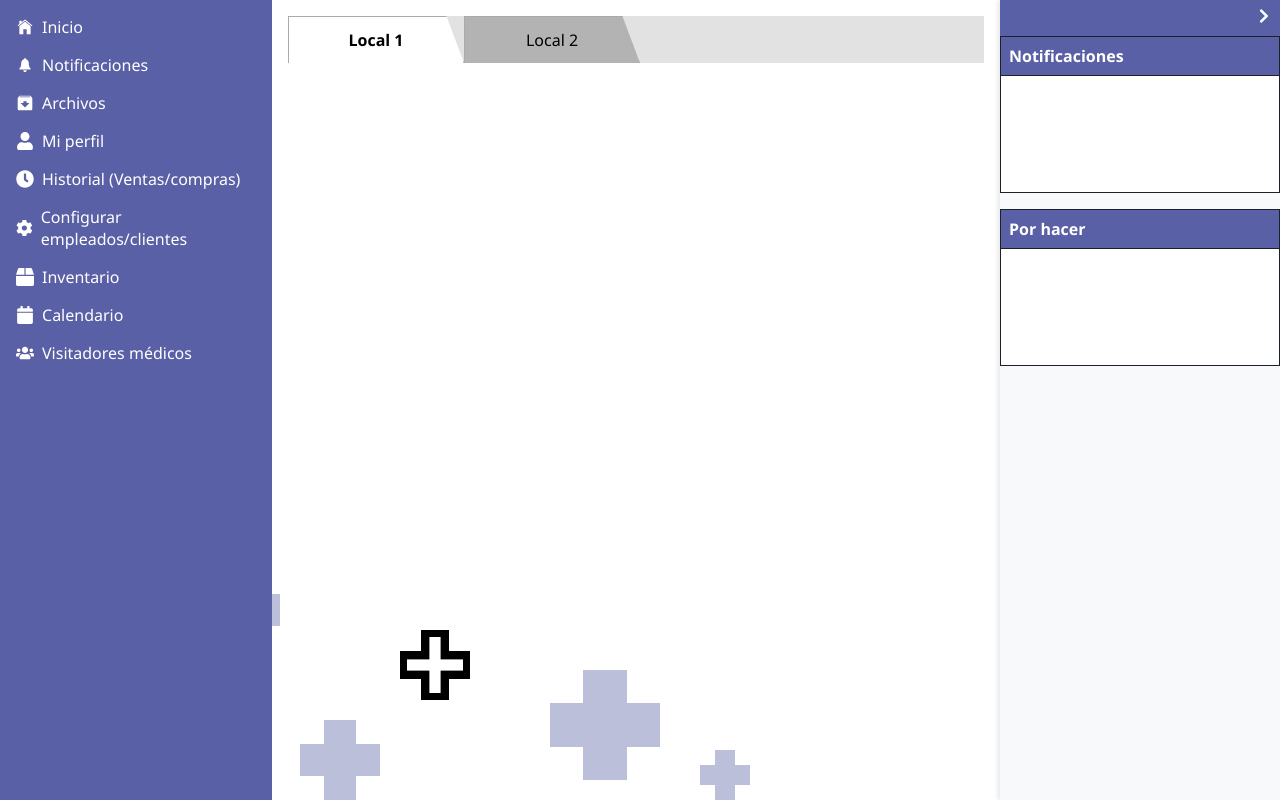
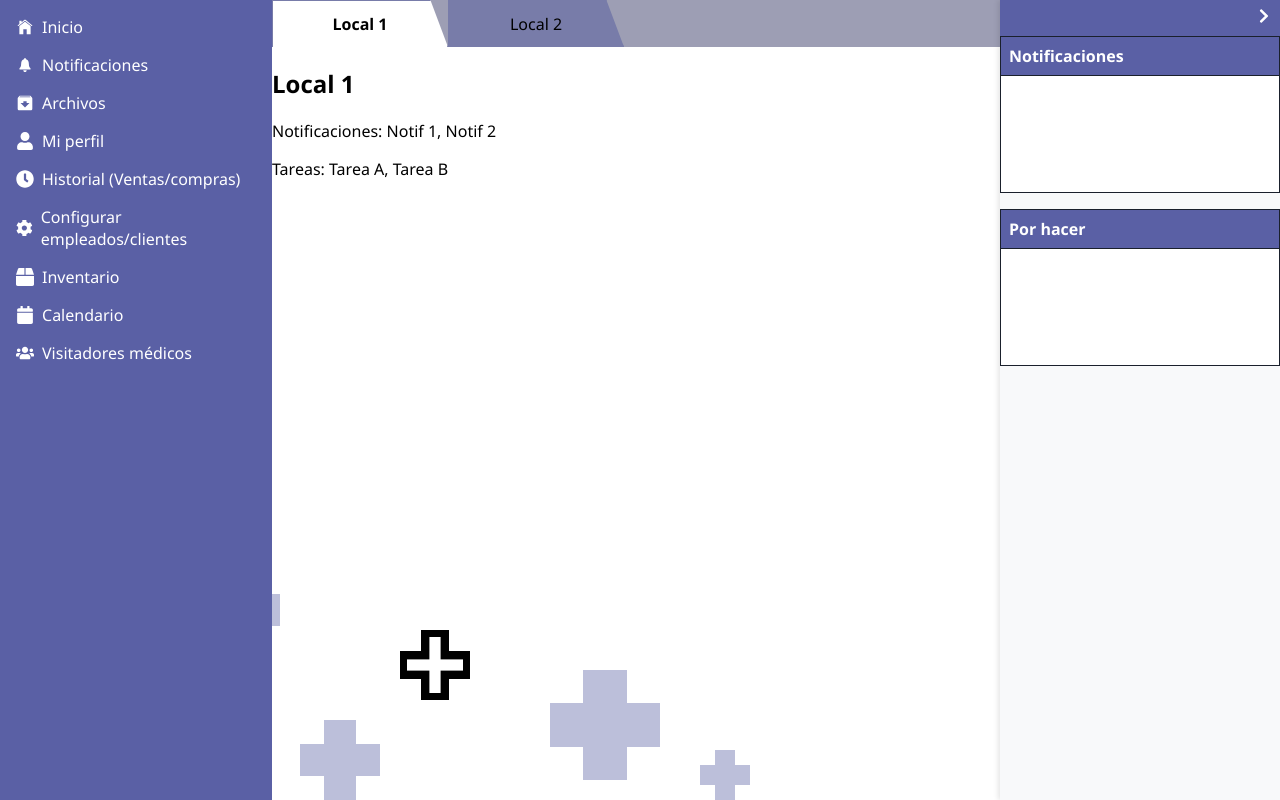
Before and after one commit to DufreyM/ERP-frontend, a React (Vite) app: page /admin in a window 1280 px wide. Built offline with nearby package versions, Linux system fonts and the light colour scheme; the HTML template or start-up script is replaced by a standard one.

Commit message:
fixed local(s) tab section

```diff
--- a/index.html
+++ b/index.html
@@ -2,7 +2,7 @@
 <html>
   <head>
     <meta charset="UTF-8" />
-    <title>Mi App con Vite :D</title>
+    <title>Econofarma</title>
   </head>
   <body>
     <div id="root"></div>
--- a/src/Screens/dashboard/admin/Dashboard.css
+++ /dev/null
@@ -1,25 +0,0 @@
-.panel-container {
-    display: flex;
-    gap: 2rem;
-    justify-content: flex-end;
-    padding: 2rem;
-}
-
-.panel-box {
-    background-color: white;
-    border: 1px solid #ccc;
-    border-radius: 10px;
-    padding: 1rem;
-    width: 300px;
-}
-
-.panel-inner {
-    background-color: #5a60a5;
-    color: white;
-    border-radius: 8px;
-    padding: 1rem;
-}
-
-.panel-inner h3 {
-    margin-top: 0;
-}
--- a/src/Screens/dashboard/admin/Dashboard.jsx
+++ b/src/Screens/dashboard/admin/Dashboard.jsx
@@ -1,11 +1,7 @@
-import { useState } from 'react';
-import TabsLocales from '../../../components/TabsLocales/TabsLocales';
-import './Dashboard.css';
+import { useOutletContext } from 'react-router-dom';
 
 const Dashboard = () => {
-    const [selectedLocal, setSelectedLocal] = useState(0);
-
-    const locales = ['Local 1', 'Local 2'];
+    const { selectedLocal } = useOutletContext();
 
     const dataLocales = [
         {
@@ -24,11 +20,9 @@ const Dashboard = () => {
 
     return (
         <div>
-            <TabsLocales
-                locales={locales}
-                selectedLocal={selectedLocal}
-                onSelect={setSelectedLocal}
-            />
+            <h2>{localActual.nombre}</h2>
+            <p>Notificaciones: {localActual.notificaciones.join(', ')}</p>
+            <p>Tareas: {localActual.tareas.join(', ')}</p>
         </div>
     );
 };
--- a/src/components/TabsLocales/TabsLocales.css
+++ b/src/components/TabsLocales/TabsLocales.css
@@ -1,16 +1,16 @@
 .tabs-container {
-    background-color: #e2e2e2;
+    background-color: #9d9eb4;
     width: 100%;
     padding: 0;
     margin: 0;
-    position: sticky;
     top: 0;
+    position: relative;
     z-index: 10;
 }
 
 .tabs-locales {
     display: flex;
-    max-width: 600px;
+    margin-bottom: 1rem;
 }
 
 .tab {
@@ -18,12 +18,12 @@
     padding: 0.75rem;
     text-align: center;
     cursor: pointer;
-    background-color: #b3b3b3;
+    background-color: #787ca9;
     clip-path: polygon(0 0, 90% 0, 100% 100%, 0% 100%);
     transition: background-color 0.3s;
     font-weight: 500;
     color: black;
-    border: 1px solid #aaa;
+    border: 1px solid #787ca9;
     border-bottom: none;
 }
 
@@ -31,6 +31,5 @@
     background-color: white;
     font-weight: bold;
     z-index: 2;
-    border: 1px solid #aaa;
     border-bottom: none;
 }
--- a/src/layouts/AdminLayout.css
+++ b/src/layouts/AdminLayout.css
@@ -9,5 +9,4 @@
 .admin-content {
   flex: 1;
   overflow-y: auto;
-  padding: 1rem;
 }
--- a/src/layouts/AdminLayout.jsx
+++ b/src/layouts/AdminLayout.jsx
@@ -8,6 +8,7 @@ import { IoIosNotifications, IoIosHome } from "react-icons/io";
 import { IoMdArchive } from "react-icons/io";
 import { FaUser, FaBox, FaClock, FaCalendar, FaUsers, FaCog } from "react-icons/fa";
 import BackgroundCross from "../components/BackgroundCross/BackgroundCross.jsx";
+import TabsLocales from "../components/TabsLocales/TabsLocales";
 
 const adminItems = [
   { label: "Inicio", to: "/admin/", icon: IoIosHome },
@@ -33,14 +34,21 @@ export default function AdminLayout() {
   };
 
   const variant = variantMap[pathname] || "default";
+  const [selectedLocal, setSelectedLocal] = useState(0);
+  const locales = ["Local 1", "Local 2"];
 
   return (
-    <BackgroundCross variant={variant} className="admin-background">
+    <BackgroundCross variant={variantMap[pathname] || "default"} className="admin-background">
         <div className={`admin-layout ${rightPanelCollapsed ? 'right-collapsed' : ''}`}>
         <Navbar items={adminItems} />
         <main
           className="admin-content">
-          <Outlet />
+          <TabsLocales
+            locales={locales}
+            selectedLocal={selectedLocal}
+            onSelect={setSelectedLocal}
+          />
+          <Outlet context={{ selectedLocal }} />
         </main>
         <RightPanel
           collapsed={rightPanelCollapsed}
```
